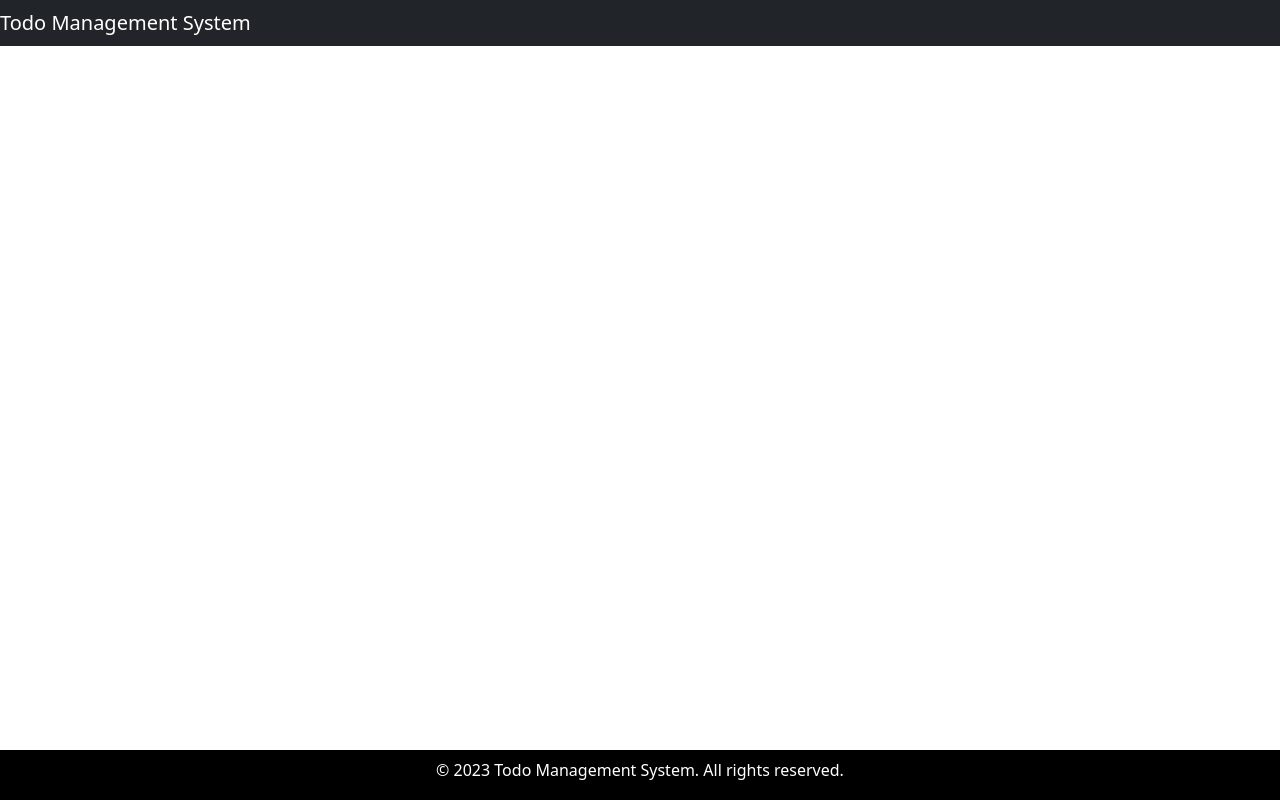
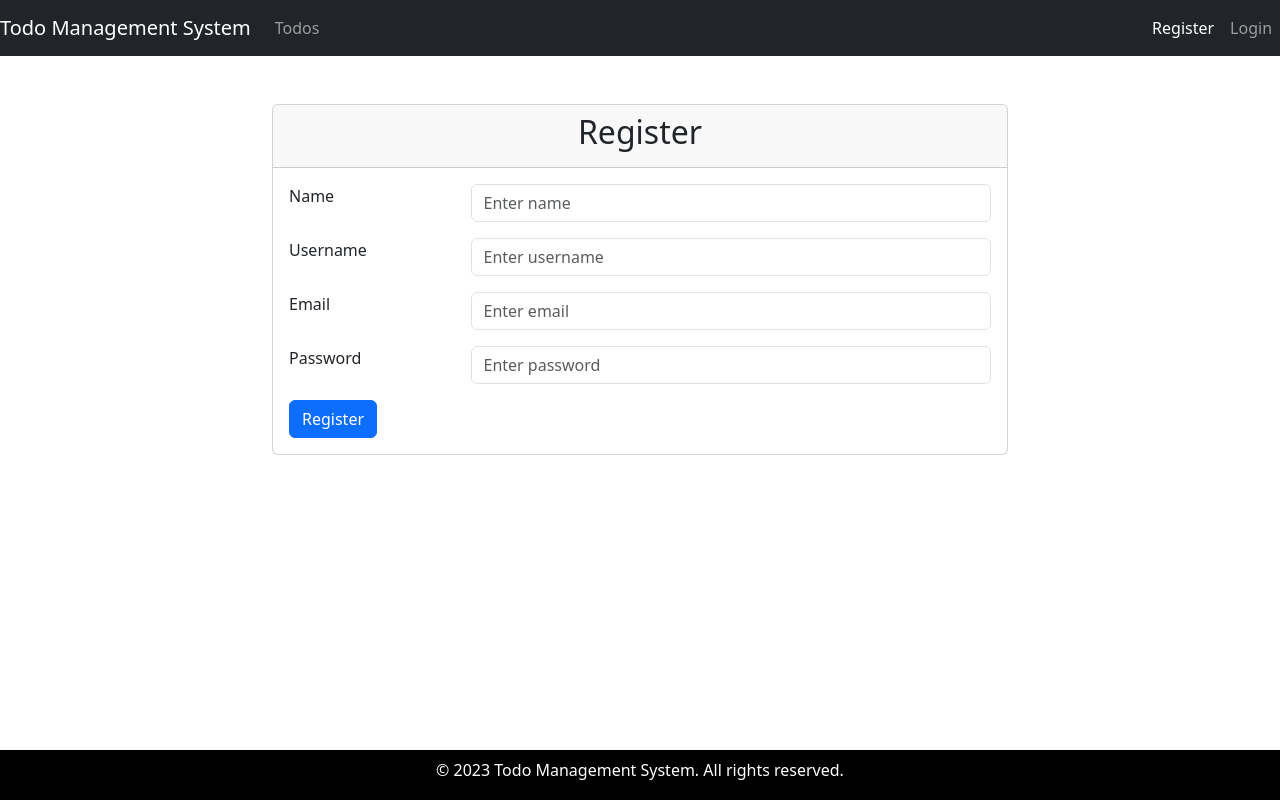
Before and after one commit to gharti2704/todo_management_system_frontend, a React (Vite) app: page /register in a window 1280 px wide. Built offline with nearby package versions, Linux system fonts and the light colour scheme.

Commit message:
implement register user form

```diff
--- a/src/component/App.jsx
+++ b/src/component/App.jsx
@@ -3,6 +3,7 @@ import Footer from './Footer';
 import Header from './Header';
 import ListTodos from './todo/ListTodos';
 import AddTodo from './todo/AddTodo';
+import Register from './auth/Register';
 
 function App() {
   return (
@@ -14,6 +15,7 @@ function App() {
           <Route path="/todos" exact Component={ListTodos} />
           <Route path="/add-todo" exact Component={AddTodo} />
           <Route path="/update-todo/:id" exact Component={AddTodo} />
+          <Route path="/register" exact Component={Register} />
         </Routes>
         <Footer />
       </BrowserRouter>
--- a/src/component/Header.jsx
+++ b/src/component/Header.jsx
@@ -1,3 +1,5 @@
+import { NavLink } from 'react-router-dom';
+
 const Header = () => {
   return (
     <div>
@@ -8,6 +10,28 @@ const Header = () => {
               Todo Management System
             </a>
           </div>
+
+          <div className="collapse navbar-collapse">
+            <ul className="navbar-nav">
+              <li className="nav-item">
+                <NavLink to="/todos" className="nav-link">
+                  Todos
+                </NavLink>
+              </li>
+            </ul>
+          </div>
+          <ul className="navbar-nav navbar-collapse justify-content-end">
+            <li className="nav-item">
+              <NavLink to="/register" className="nav-link">
+                Register
+              </NavLink>
+            </li>
+            <li className="nav-item">
+              <NavLink to="/login" className="nav-link">
+                Login
+              </NavLink>
+            </li>
+          </ul>
         </nav>
       </header>
     </div>
--- /dev/null
+++ b/src/component/auth/Register.jsx
@@ -0,0 +1,96 @@
+import { useState } from 'react';
+import { registerUser } from '../service/authService';
+
+const Register = () => {
+  const [name, setName] = useState('');
+  const [username, setUsername] = useState('');
+  const [email, setEmail] = useState('');
+  const [password, setPassword] = useState('');
+
+  const handleRegister = async (e) => {
+    e.preventDefault();
+    try {
+      const user = { name, username, email, password };
+      await registerUser(user);
+    } catch (error) {
+      console.log(error.message);
+    }
+  };
+
+  return (
+    <div className="container">
+      <br />
+      <br />
+      <div className="row">
+        <div className="col-md-8 offset-md-2">
+          <div className="card">
+            <div className="card-header">
+              <h2 className="text-center">Register</h2>
+            </div>
+            <div className="card-body">
+              <form onSubmit={handleRegister}>
+                <div className="row mb-3">
+                  <label className="col-md-3 control-label">Name</label>
+                  <div className="col-md-9">
+                    <input
+                      type="text"
+                      className="form-control"
+                      id="name"
+                      placeholder="Enter name"
+                      value={name}
+                      onChange={(e) => setName(e.target.value)}
+                    />
+                  </div>
+                </div>
+                <div className="row mb-3">
+                  <label className="col-md-3 control-label">Username</label>
+                  <div className="col-md-9">
+                    <input
+                      type="text"
+                      className="form-control"
+                      id="name"
+                      placeholder="Enter username"
+                      value={username}
+                      onChange={(e) => setUsername(e.target.value)}
+                    />
+                  </div>
+                </div>
+                <div className="row mb-3">
+                  <label className="col-md-3 control-label">Email</label>
+                  <div className="col-md-9">
+                    <input
+                      type="text"
+                      className="form-control"
+                      id="name"
+                      placeholder="Enter email"
+                      value={email}
+                      onChange={(e) => setEmail(e.target.value)}
+                    />
+                  </div>
+                </div>
+                <div className="row mb-3">
+                  <label className="col-md-3 control-label">Password</label>
+                  <div className="col-md-9">
+                    <input
+                      type="text"
+                      className="form-control"
+                      id="name"
+                      placeholder="Enter password"
+                      value={password}
+                      onChange={(e) => setPassword(e.target.value)}
+                    />
+                  </div>
+                </div>
+                <button type="submit" className="btn btn-primary">
+                  Register
+                </button>
+              </form>
+            </div>
+          </div>
+        </div>
+      </div>
+    </div>
+  );
+};
+
+export default Register;
--- /dev/null
+++ b/src/component/service/authService.js
@@ -0,0 +1,15 @@
+import axios from 'axios';
+
+const BASED_API_URL = 'http://localhost:8080/api/auth';
+
+export const registerUser = (user) => {
+  return axios.post(`${BASED_API_URL}/register`, user);
+};
+
+export const login = (user) => {
+  return axios.post(`${BASED_API_URL}/login`, user);
+};
+
+export const logout = () => {
+  return axios.get(`${BASED_API_URL}/logout`);
+};
--- a/src/component/service/todoService.js
+++ b/src/component/service/todoService.js
@@ -23,9 +23,9 @@ export const getTodoById = (id) => {
 };
 
 export const completeTodo = (id) => {
-  return axios.put(`${BASED_API_URL}/complete/${id}`);
+  return axios.patch(`${BASED_API_URL}/complete/${id}`);
 };
 
 export const uncompleteTodo = (id) => {
-  return axios.put(`${BASED_API_URL}/uncomplete/${id}`);
+  return axios.patch(`${BASED_API_URL}/uncomplete/${id}`);
 };
```
